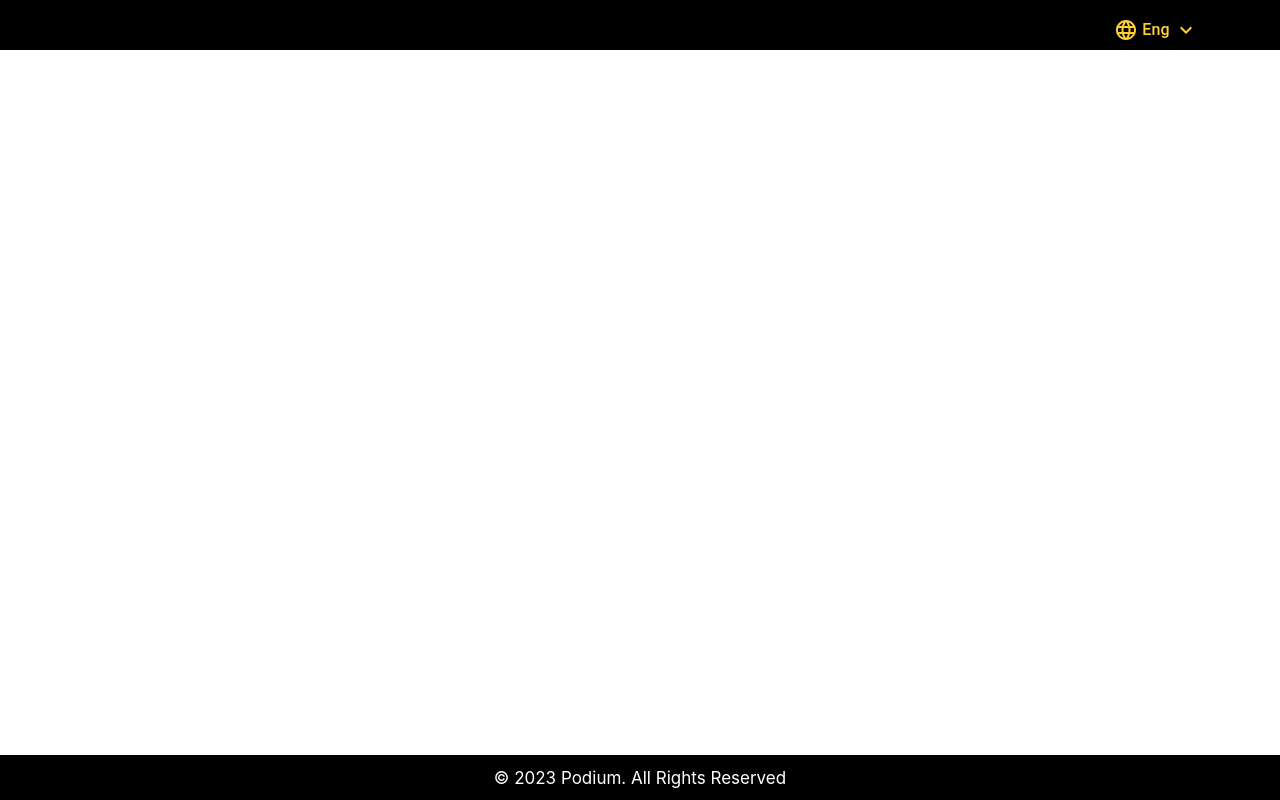
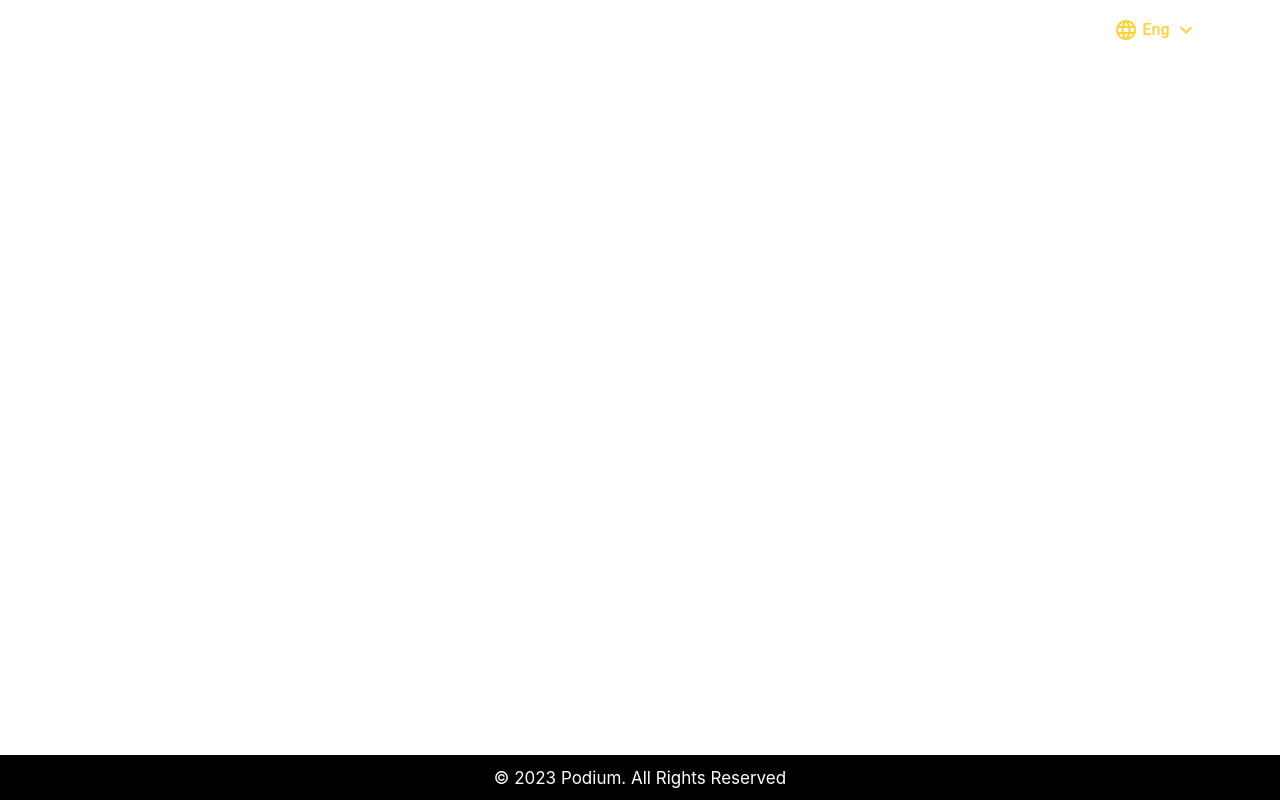
Before and after one commit to HaldarSayan18/Sports_Ranking_Dashboard, a React (Create React App) app in the folder sports-ranking-dashboard/: page / in a window 1280 px wide. Built offline with nearby package versions, Linux system fonts and the light colour scheme.

Commit message:
header updated

```diff
--- a/sports-ranking-dashboard/src/components/common/Header.jsx
+++ b/sports-ranking-dashboard/src/components/common/Header.jsx
@@ -6,7 +6,7 @@ import { styled } from '@mui/material';
 import LanguageIcon from '@mui/icons-material/Language';
 import KeyboardArrowDownIcon from '@mui/icons-material/KeyboardArrowDown';
 const Nav = styled(AppBar)`
-    background:black;
+    background:transparent;
     height:50px;
     border:none;
     box-shadow:none;
```
